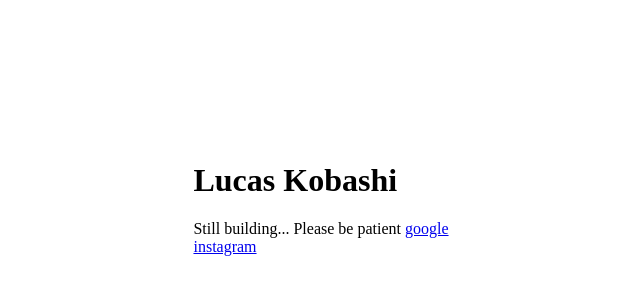
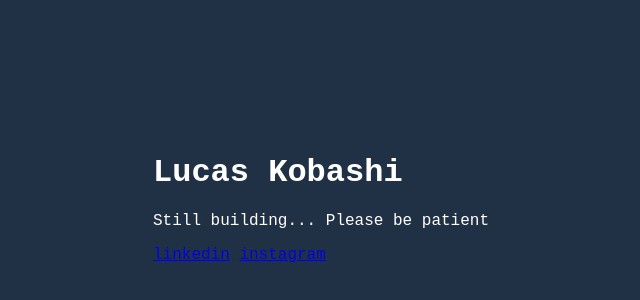
Before and after one commit to lucaskobashi/lucaskobashi.github.io, a plain HTML site: page index.html in a window 1280 px wide. Shown: the part 202-502 px from the top of the page, without its empty margins (319-959 px from the left). Drawn offline with Linux system fonts and the light colour scheme.

Commit message:
created css stylesheet

```diff
--- a/index.html
+++ b/index.html
@@ -1,25 +1,15 @@
 <!DOCTYPE html>
 <html lang="en">
 <head>
+    <link rel="stylesheet" href="pageStyle.css">
     <title>Lucas Kobashi</title>
-
-    <style>
-        html {
-            align-items: center;
-            display: flex;
-            height: 100%;
-            justify-content: center;
-            margin: 0;
-        }
-    </style>
-
 </head>
 
 <body>
 
 <h1>Lucas Kobashi</h1>
-Still building... Please be patient
-<a href="https://linkedin.com/lucaskobashi">google</a><br>
+<p>Still building... Please be patient</p>
+<a href="https://www.linkedin.com/in/lucaskobashi/">linkedin</a>
 <a href="https://instagram.com/lucaskobashi">instagram</a>
 
 </body>
--- /dev/null
+++ b/pageStyle.css
@@ -0,0 +1,20 @@
+@font-face {
+    font-family: "JetBrains Mono";
+    src:
+        url("/font/JetBrainsMono-Regular.ttf") format("ttf"),
+        url("/font/JetBrainsMono-Bold.ttf") format("ttf");
+}
+
+html {
+    align-items: center;
+    display: flex;
+    height: 100%;
+    justify-content: center;
+    margin: 0;
+}
+
+body {
+    font-family: "JetBrains Mono", monospace;
+    color: white;
+    background-color: #213145;
+}
```
